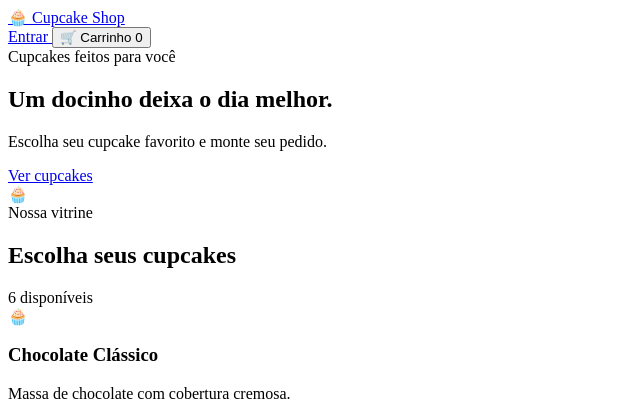
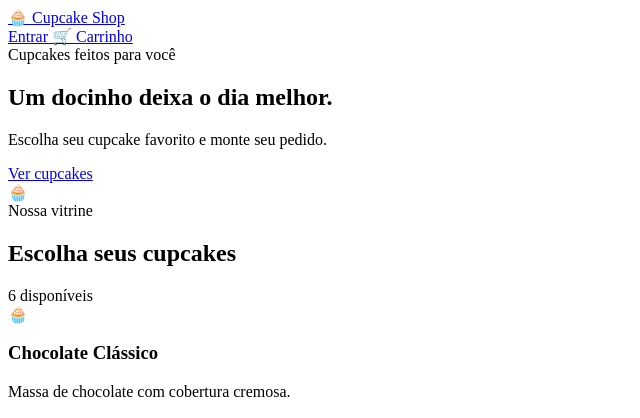
Before and after one commit to mvvp-dv/cupcake-shop, a Flask app: page / in a window 1280 px wide. Shown: the top 418 px of the page, without its empty margins (0-640 px from the left). Run offline with Flask 3, Linux system fonts and the light colour scheme; data comes from the database, SQL or seed files in the repository.

Commit message:
Conectar botão do carrinho

```diff
--- a/templates/base.html
+++ b/templates/base.html
@@ -50,14 +50,9 @@
 
         {% endif %}
 
-        <button
-            class="cart-button"
-            type="button"
-            id="cartButton"
-        >
-            🛒 Carrinho
-            <span id="cartCount">0</span>
-        </button>
+      <a href="{{ url_for('carrinho') }}" class="cart-button">
+    🛒 Carrinho
+</a>
 
     </nav>
 
```
